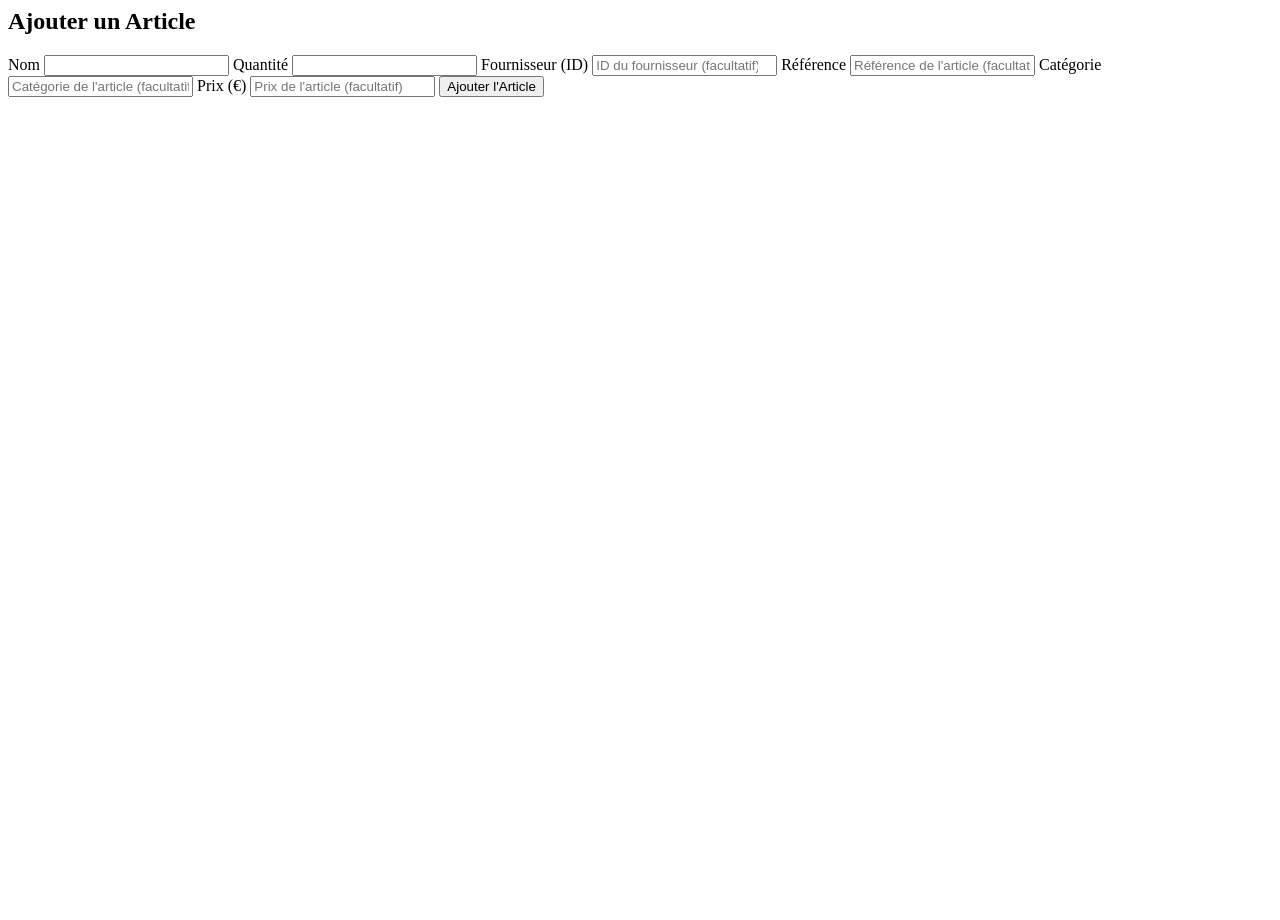
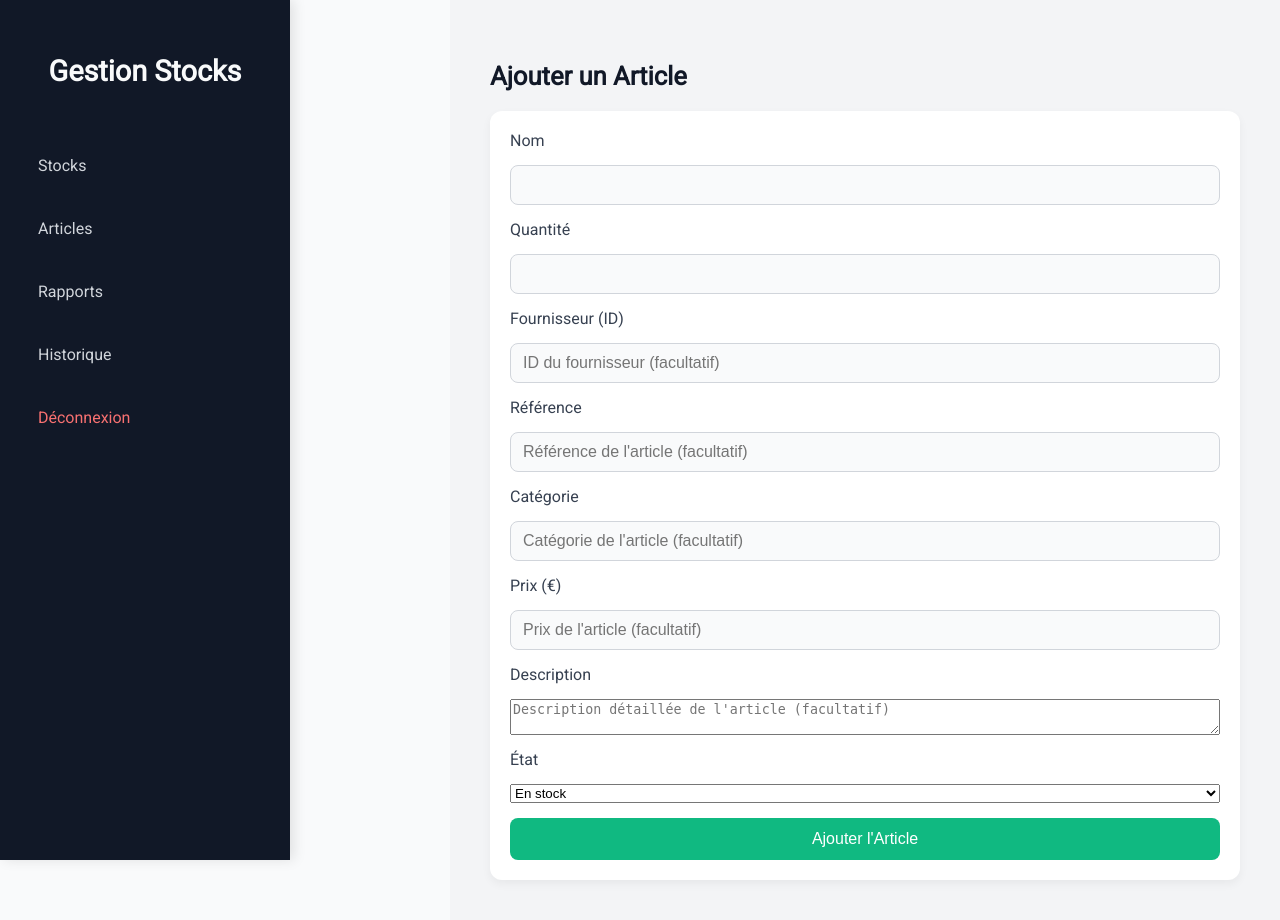
Before and after one commit to cypheredvortex/stockmanagement, a Django app: template templates/article_from.html in a window 1280 px wide. Before the commit the page ends 97 px from the top, so only its background shows below. Run offline with Django 3.2, Linux system fonts and the light colour scheme; the template is opened without the code that fills it, so the values that code supplies are empty.

Commit message:
Update article_from.html

```diff
--- a/templates/article_from.html
+++ b/templates/article_from.html
@@ -1,37 +1,213 @@
+<!DOCTYPE html>
+<html lang="fr">
+<head>
+    <meta charset="UTF-8">
+    <title>{% if article %}Modifier{% else %}Ajouter{% endif %} un Article</title>
+    <link href="https://fonts.googleapis.com/css2?family=Roboto&display=swap" rel="stylesheet">
+    <style>
+        body {
+            font-family: "Roboto", sans-serif;
+            margin: 0;
+            padding: 0;
+            background: #f9fafb;
+            color: #1f2937;
+            display: flex;
+            min-height: 100vh;
+        }
+
+        .dashboard {
+            display: flex;
+            width: 100%;
+        }
+
+        .sidebar {
+            width: 250px;
+            height: 100vh;
+            background: #111827;
+            padding: 30px 20px;
+            display: flex;
+            flex-direction: column;
+            position: fixed;
+            left: 0;
+            top: 0;
+            box-shadow: 4px 0 12px rgba(0, 0, 0, 0.1);
+        }
+
+        .sidebar h2 {
+            color: #f9fafb;
+            text-align: center;
+            font-size: 1.8em;
+            margin-bottom: 40px;
+        }
+
+        .sidebar ul {
+            list-style: none;
+            padding: 0;
+        }
+
+        .sidebar ul li {
+            margin-bottom: 20px;
+        }
+
+        .sidebar ul li a {
+            color: #d1d5db;
+            text-decoration: none;
+            font-size: 1em;
+            padding: 12px 18px;
+            border-radius: 8px;
+            display: flex;
+            align-items: center;
+            transition: 0.3s;
+        }
+
+        .sidebar ul li a:hover {
+            background: #2563eb;
+            color: #ffffff;
+        }
+
+        .logout {
+            color: #f87171 !important;
+        }
+
+        .content {
+            margin-left: 450px;
+            padding: 40px;
+            width: 100%;
+            background: #f3f4f6;
+        }
+
+        .content h2 {
+            font-size: 2em;
+            margin-bottom: 30px;
+            color: #111827;
+        }
+
+        .article-form form {
+            background: #ffffff;
+            padding: 20px;
+            border-radius: 12px;
+            box-shadow: 0 4px 10px rgba(0, 0, 0, 0.05);
+            display: flex;
+            flex-direction: column;
+            gap: 15px;
+            max-width: 800px;
+        }
+
+        .article-form h2 {
+            font-size: 1.6em;
+            margin-bottom: 20px;
+            color: #111827;
+        }
+
+        .article-form label {
+            font-weight: 500;
+            color: #374151;
+        }
+
+        .article-form input {
+            padding: 10px 12px;
+            border: 1px solid #d1d5db;
+            border-radius: 8px;
+            font-size: 1em;
+            background: #f9fafb;
+            color: #1f2937;
+        }
+
+        .article-form button {
+            background: #10b981;
+            color: white;
+            border: none;
+            padding: 12px;
+            border-radius: 8px;
+            font-size: 1em;
+            cursor: pointer;
+            transition: 0.3s;
+        }
+
+        .article-form button:hover {
+            background: #059669;
+        }
+
+        @media (max-width: 768px) {
+            .sidebar {
+                width: 100%;
+                height: auto;
+                position: relative;
+            }
+
+            .content {
+                margin-left: 0;
+                padding: 20px;
+            }
+
+            .dashboard {
+                flex-direction: column;
+            }
+        }
+    </style>
+</head>
+<body>
+    <div class="dashboard">
+        <!-- Sidebar -->
+        <div class="sidebar">
+            <h2>Gestion Stocks</h2>
+            <ul>
+                <li><a href="{% url 'get_stocks' %}">Stocks</a></li>
+                <li><a href="{% url 'get_articles' %}">Articles</a></li>
+                <li><a href="{% url 'get_rapports' %}">Rapports</a></li>
+                <li><a href="{% url 'historique_view' %}">Historique</a></li>
+                <li><a href="{% url 'logout_view' %}" class="logout">Déconnexion</a></li>
+            </ul>
+        </div>
+
+        <!-- Content -->
+        <div class="content">
+            <div class="article-form">
                 <h2>{% if article %}Modifier{% else %}Ajouter{% endif %} un Article</h2>
-<form method="POST" action="{% url 'update_article' article.id %}">
+                <form method="POST" action="{% if article %}{% url 'update_article' article.id %}{% else %}{% url 'create_article' %}{% endif %}">
                     {% csrf_token %}
 
-    <!-- Nom Field -->
+                    <!-- Nom -->
                     <label for="nom">Nom</label>
-    <input type="text" id="nom" name="nom"
-        value="{% if article %}{{ article.nom }}{% endif %}" required>
+                    <input type="text" id="nom" name="nom" value="{% if article %}{{ article.nom }}{% endif %}" required>
 
-    <!-- Quantité Field -->
+                    <!-- Quantité -->
                     <label for="quantite">Quantité</label>
-    <input type="number" id="quantite" name="quantite"
-        value="{% if article %}{{ article.quantite }}{% endif %}" required>
+                    <input type="number" id="quantite" name="quantite" value="{% if article %}{{ article.quantite }}{% endif %}" required>
 
-    <!-- Fournisseur (Supplier) Field -->
+                    <!-- Fournisseur -->
                     <label for="fournisseur">Fournisseur (ID)</label>
-    <input type="number" id="fournisseur" name="fournisseur"
-        value="{% if article and article.fournisseur %}{{ article.fournisseur.id }}{% endif %}" placeholder="ID du fournisseur (facultatif)">
+                    <input type="number" id="fournisseur" name="fournisseur" value="{% if article and article.fournisseur %}{{ article.fournisseur.id }}{% endif %}" placeholder="ID du fournisseur (facultatif)">
 
-    <!-- References Field (Optional) -->
+                    <!-- Référence -->
                     <label for="references">Référence</label>
-    <input type="text" id="references" name="references"
-        value="{% if article %}{{ article.references }}{% endif %}" placeholder="Référence de l'article (facultatif)">
+                    <input type="text" id="references" name="references" value="{% if article %}{{ article.references }}{% endif %}" placeholder="Référence de l'article (facultatif)">
 
-    <!-- Categorie Field (Optional) -->
+                    <!-- Catégorie -->
                     <label for="categorie">Catégorie</label>
-    <input type="text" id="categorie" name="categorie"
-        value="{% if article %}{{ article.categorie }}{% endif %}" placeholder="Catégorie de l'article (facultatif)">
+                    <input type="text" id="categorie" name="categorie" value="{% if article %}{{ article.categorie }}{% endif %}" placeholder="Catégorie de l'article (facultatif)">
 
-    <!-- Prix Field (Optional) -->
+                    <!-- Prix -->
                     <label for="prix">Prix (€)</label>
-    <input type="number" id="prix" name="prix" step="0.01"
-        value="{% if article %}{{ article.prix }}{% endif %}" placeholder="Prix de l'article (facultatif)">
+                    <input type="number" id="prix" name="prix" step="0.01" value="{% if article %}{{ article.prix }}{% endif %}" placeholder="Prix de l'article (facultatif)">
 
-    <!-- Submit Button -->
+                    <!-- Description -->
+                    <label for="description">Description</label>
+                    <textarea id="description" name="description" placeholder="Description détaillée de l'article (facultatif)">{% if article %}{{ article.description }}{% endif %}</textarea>
+
+                    <!-- Etat -->
+                    <label for="etat">État</label>
+                    <select id="etat" name="etat">
+                        <option value="en_stock" {% if article and article.etat == 'en_stock' %}selected{% endif %}>En stock</option>
+                        <option value="hors_stock" {% if article and article.etat == 'hors_stock' %}selected{% endif %}>Hors stock</option>
+                    </select>
+
+                    <!-- Submit -->
                     <button type="submit">{% if article %}Modifier{% else %}Ajouter{% endif %} l'Article</button>
                 </form>
+            </div>
+        </div>
+    </div>
+    </body>
+
+</html>
```
Lines whose indentation alone changed are shown as unchanged.
